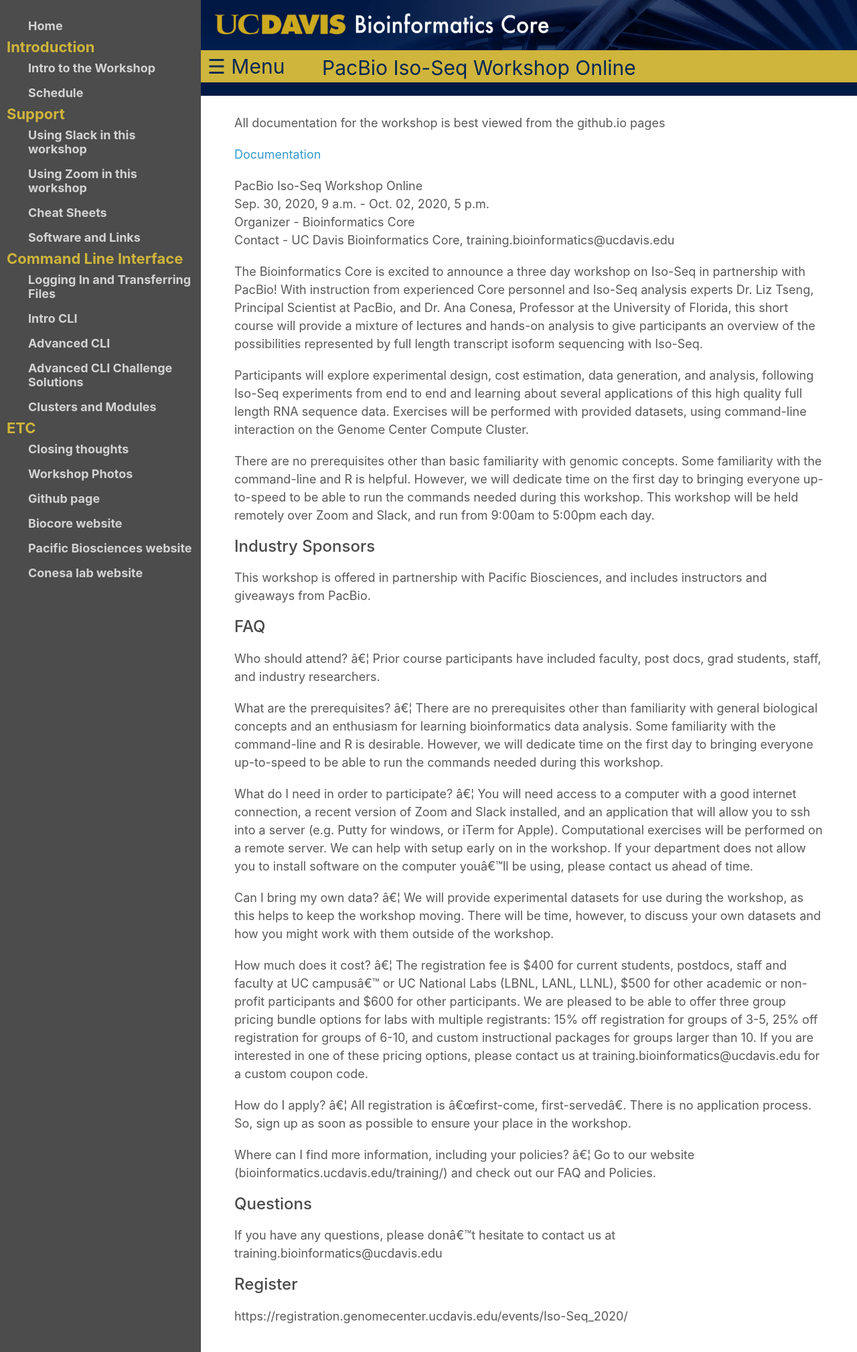
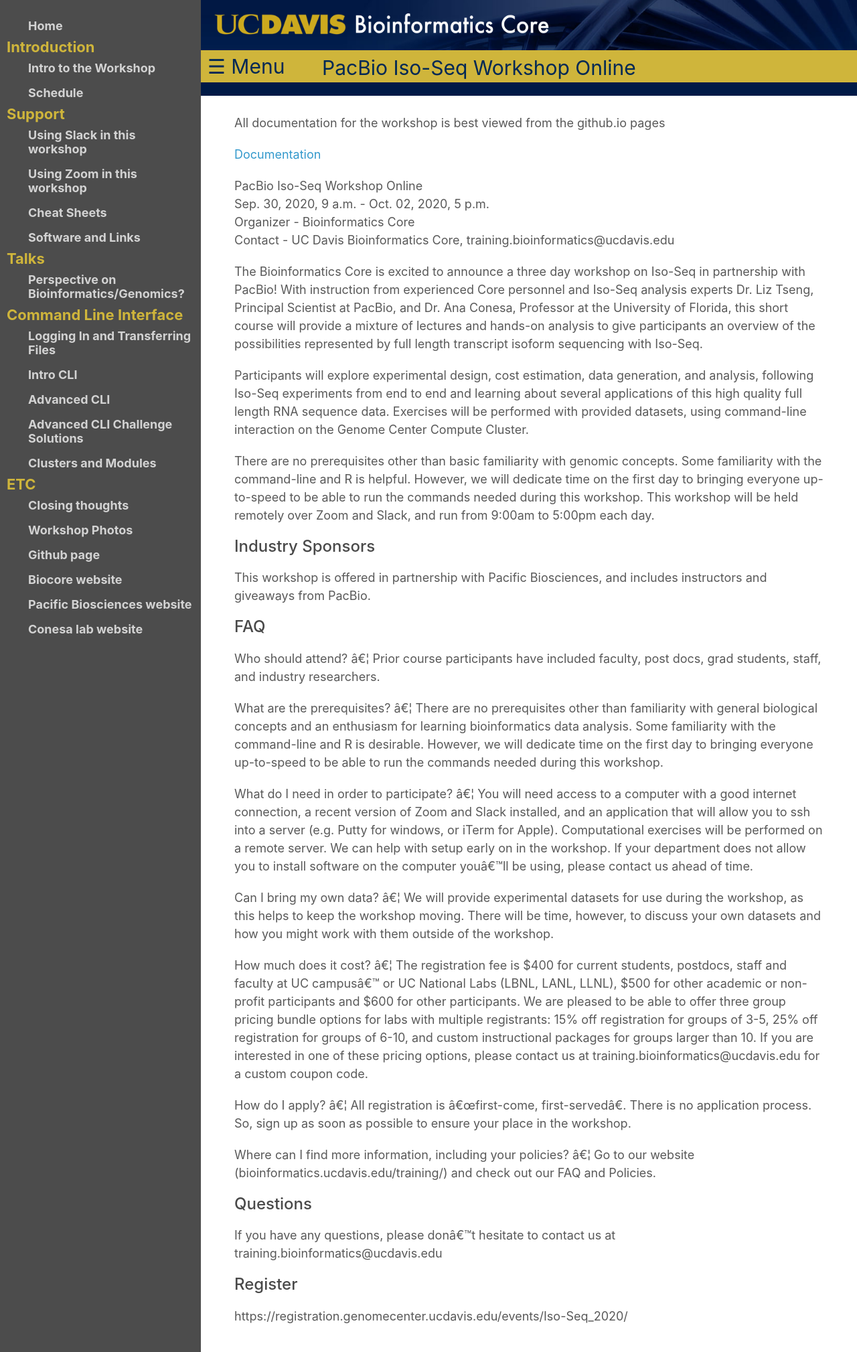
Before and after one commit to cattapre/2020-september-isoseq, a Jekyll site: the page built from index.md, in a window 1280 px wide. Shown: the whole page at 67% size. Built offline with Jekyll 4.4.1, drawn with Linux system fonts in a browser that asks for light colours; our own code applies the rules of GitHub Pages for plain Markdown files.

Commit message:
add link to perspective talk

```diff
--- a/_config.yml
+++ b/_config.yml
@@ -21,6 +21,10 @@
     url: base/cheatSheetIndex
   - title: Software and Links
     url: software_scripts/software
+
+  - heading: Talks
+  - title: Perspective on Bioinformatics/Genomics?
+    url: https://raw.githubusercontent.com/ucdavis-bioinformatics-training/ucdavis-bioinformatics-training.presentations/master/genomics/Genomics_a_perspective_PB.pdf
 
   - heading: Command Line Interface
   - title: Logging In and Transferring Files
```
